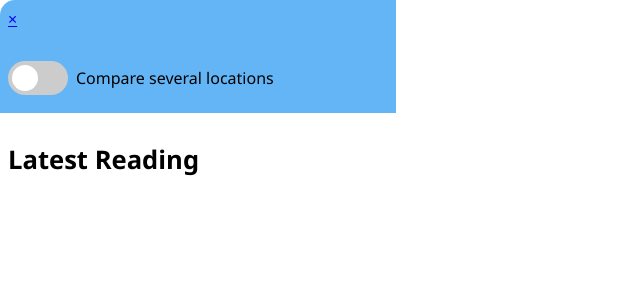
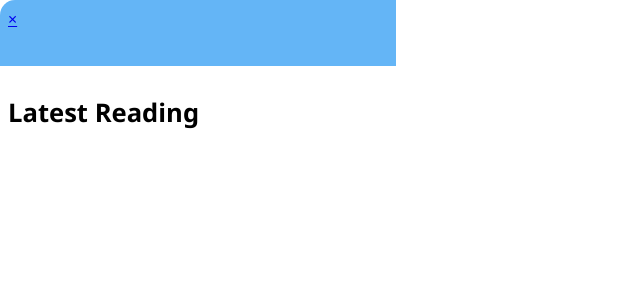
Before and after one commit to Mouqla/Agile-project-, a Flask app: page /info-frame.html in a window 1280 px wide. Shown: the top 300 px of the page, without its empty margins (0-640 px from the left). Run offline with Flask 3, Linux system fonts and the light colour scheme.

Commit message:
Compare Switch Moved to Bottom Left Corner. Need updates from newSearch to work

```diff
--- a/static/settings.js
+++ b/static/settings.js
@@ -43,6 +43,7 @@ async function onMapClick(e) {
         //create an object which holds all the location information
         const locationData = new LocationData(apiResult, lat, long, cityName);
         // Lägger resultatet i en ny "frame" i sidebar
+        prepareNextFrame(compareMode);
         createAndAppendFrame(locationData); //TODO
     } catch (error) {
         console.log(error);
@@ -59,10 +60,6 @@ async function onMapClick(e) {
             .openOn(map);
         }
     }
-
-    prepareNextFrame(compareMode);
-    createAndAppendFrame(locationData) /* Lägger resultatet i en ny "frame" i sidebar*/
-
 
 }
 map.on('click', onMapClick);
--- a/static/style.css
+++ b/static/style.css
@@ -147,6 +147,9 @@ input:checked + .slider:before {
 .switch-container {
   display: flex;
   align-items: center; /* Align items vertically in the center */
+  position: absolute;
+  bottom: 10px; /* Distance from the bottom of the screen */
+  left: 10px; /* Distance from the left of the screen */
 }
 
 .switch {
--- a/templates/info-frame.html
+++ b/templates/info-frame.html
@@ -11,13 +11,6 @@
       <a href="javascript:void(0)" class="closebtn">&times;<a>
         <h1 id="location"></h1>
         <h2 id="station"></h2>
-        <div class="switch-container">
-          <label class="switch">
-            <input id="compareSwitch" type="checkbox">
-            <span class="slider round"></span>
-          </label>
-          <p>Compare several locations</p>
-        </div>
     </div>
     <div id="infoBox" class="infoBox">
       <h2>Latest Reading</h2>
```
Also changed, not shown: templates/start.html (+10 -1 lines).
